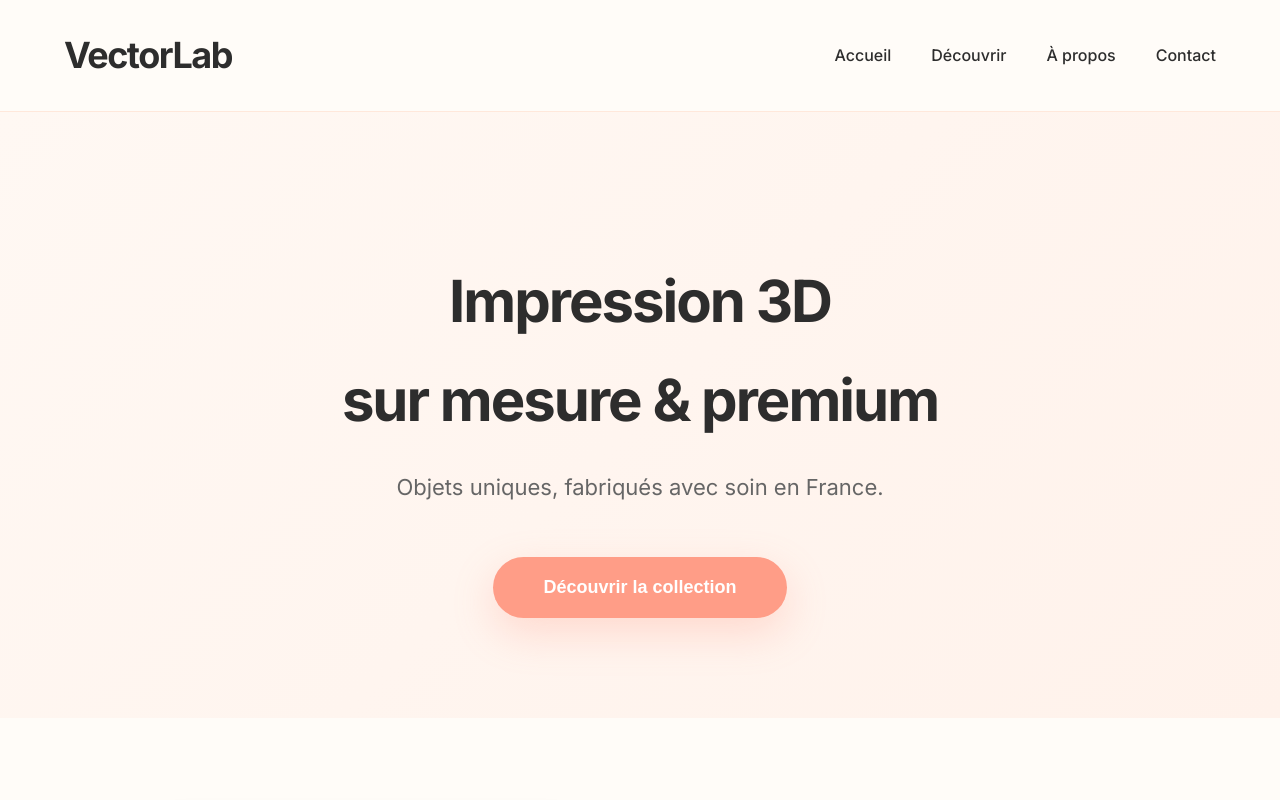
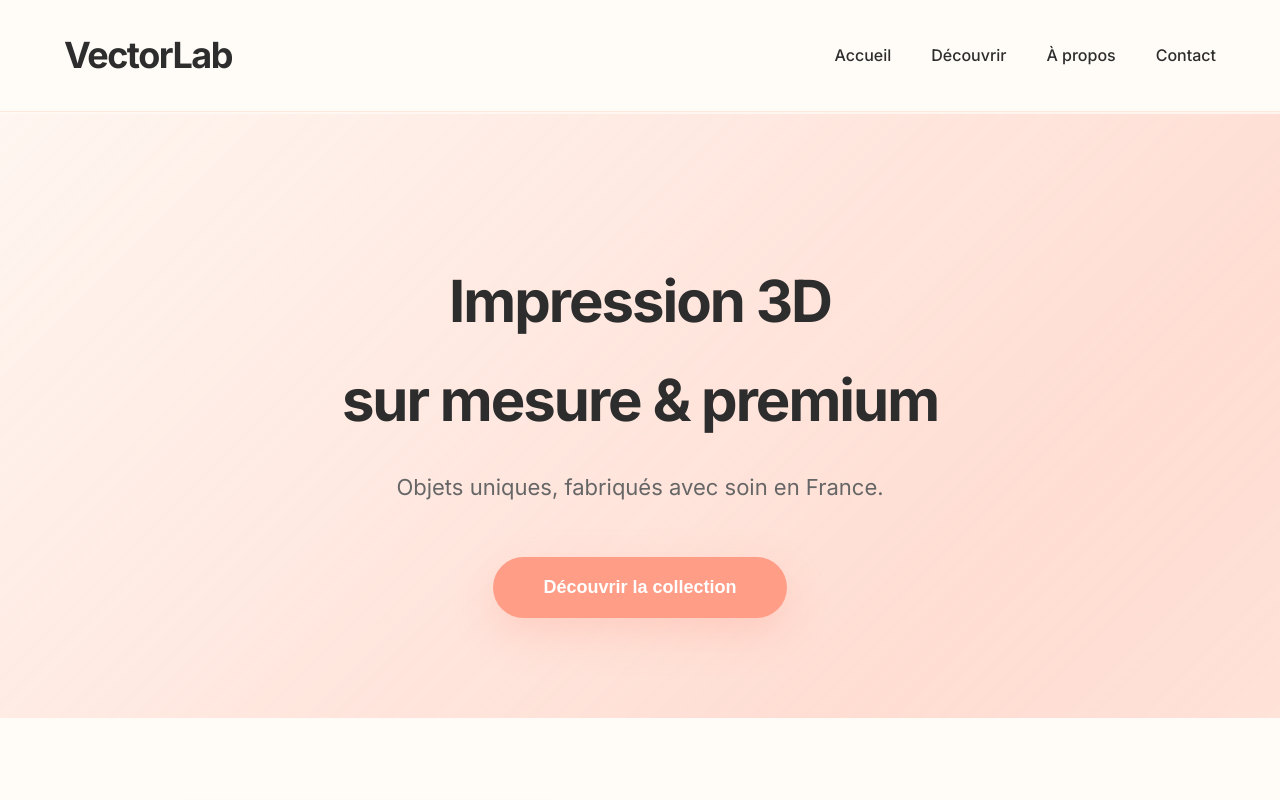
Before and after one commit to martelrouxleopaul-art/VectorLab, a plain HTML site: page index.html in a window 1280 px wide. Shown: the top 800 px of the page. Drawn offline with Linux system fonts and the light colour scheme.

Commit message:
UI color change

```diff
--- a/index.html
+++ b/index.html
@@ -57,10 +57,34 @@ nav a:hover::after {width:100%;}
   text-align: center;
   padding: 140px 20px 100px;
   background: linear-gradient(135deg, #fff8f3 0%, #fff2eb 100%);
+  position: relative;
+  overflow: hidden;
   animation: fadeIn 1s ease-in-out;
 }
-.hero h1 {font-size: 58px; font-weight: 700; margin-bottom: 20px; letter-spacing: -2px;}
-.hero p {font-size: 22px; color: var(--text-light); max-width: 700px; margin: 0 auto 50px;}
+
+/* vague foncée animée */
+.hero::before {
+  content: "";
+  position: absolute;
+  top: 0;
+  left: -100%;
+  width: 200%;
+  height: 100%;
+  background: linear-gradient(135deg,
+    rgba(255,157,135,0) 0%,
+    rgba(255,157,135,0.25) 50%,
+    rgba(255,157,135,0) 100%);
+  animation: waveMove 6s infinite linear;
+}
+
+@keyframes waveMove {
+  0% { transform: translateX(-50%) translateY(0); }
+  50% { transform: translateX(0%) translateY(3%); }
+  100% { transform: translateX(50%) translateY(0); }
+}
+
+.hero h1 {font-size: 58px; font-weight: 700; margin-bottom: 20px; letter-spacing: -2px; position: relative; z-index: 2;}
+.hero p {font-size: 22px; color: var(--text-light); max-width: 700px; margin: 0 auto 50px; position: relative; z-index: 2;}
 .cta {
   background: var(--accent-hover);
   color: white;
@@ -72,6 +96,8 @@ nav a:hover::after {width:100%;}
   cursor: pointer;
   box-shadow: 0 15px 40px rgba(255,157,135,0.3);
   transition: 0.3s;
+  position: relative;
+  z-index: 2;
 }
 .cta:hover {transform: translateY(-5px); background: #ff8c6e;}
 
```
